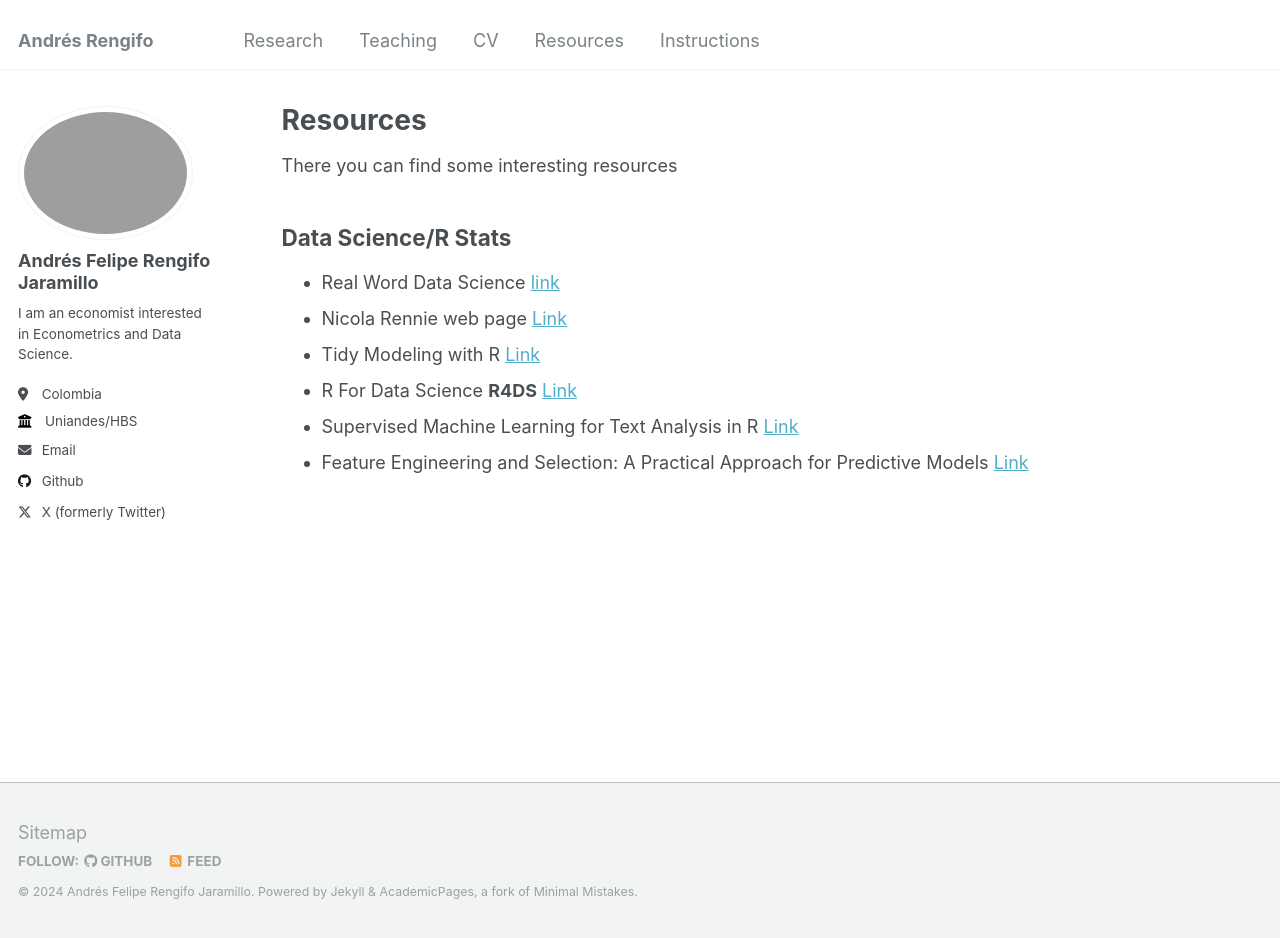
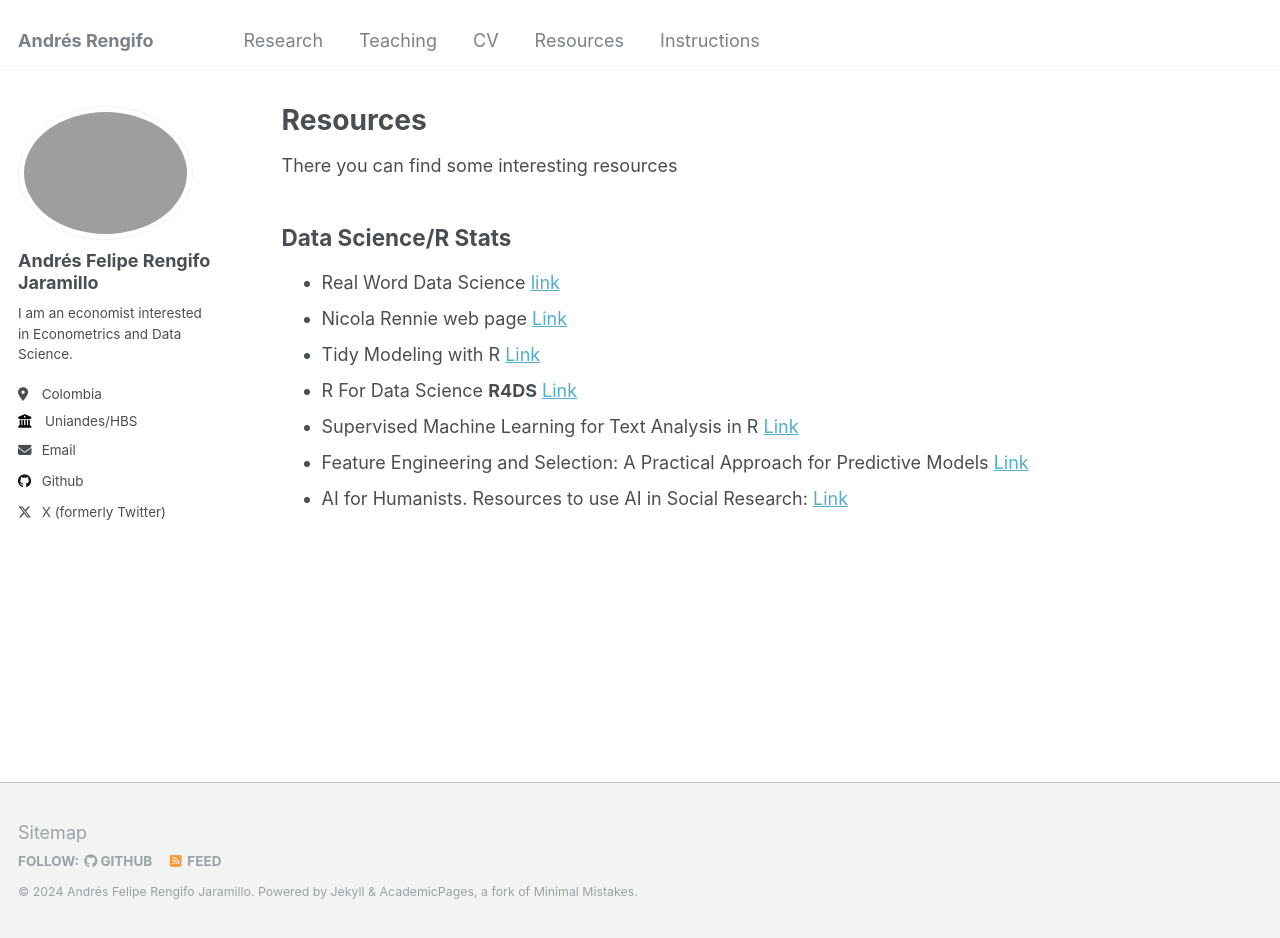
Before and after one commit to RengifoAndres/RengifoAndres.github.io, a Jekyll site: the page built from _pages/Resources.md, in a window 1280 px wide and 938 px high. Built offline with Jekyll 4.4.1, drawn with Linux system fonts in a browser that asks for light colours.

Commit message:
Update Resources.md

```diff
--- a/_pages/Resources.md
+++ b/_pages/Resources.md
@@ -15,3 +15,4 @@ There you can find some interesting resources
 * R For Data Science **R4DS**  [Link](https://r4ds.hadley.nz/)
 * Supervised Machine Learning for Text Analysis in R [Link](https://smltar.com/)
 * Feature Engineering and Selection: A Practical Approach for Predictive Models  [Link](http://www.feat.engineering/)
+* AI for Humanists. Resources to use AI in Social Research: [Link](https://aiforhumanists.com/)
```
